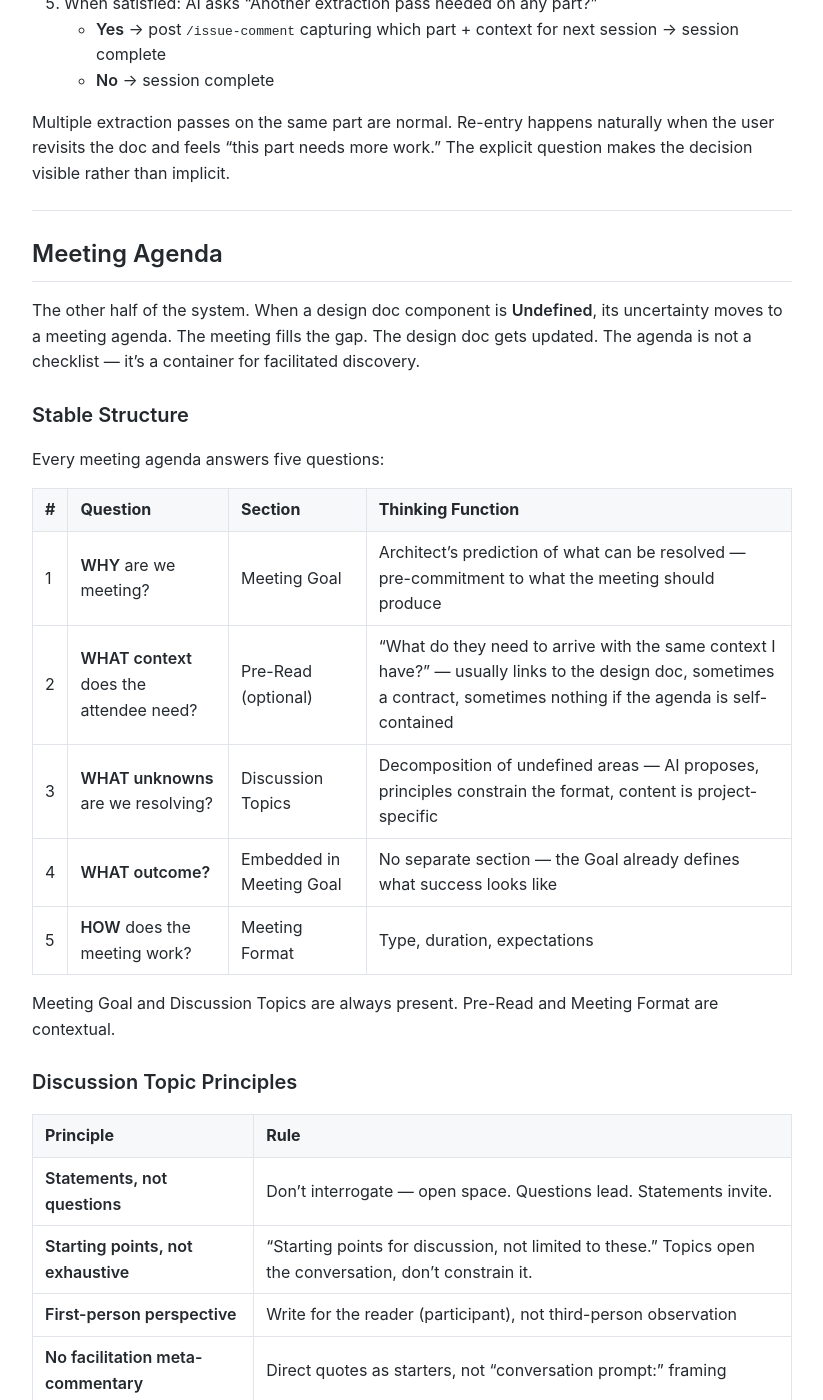
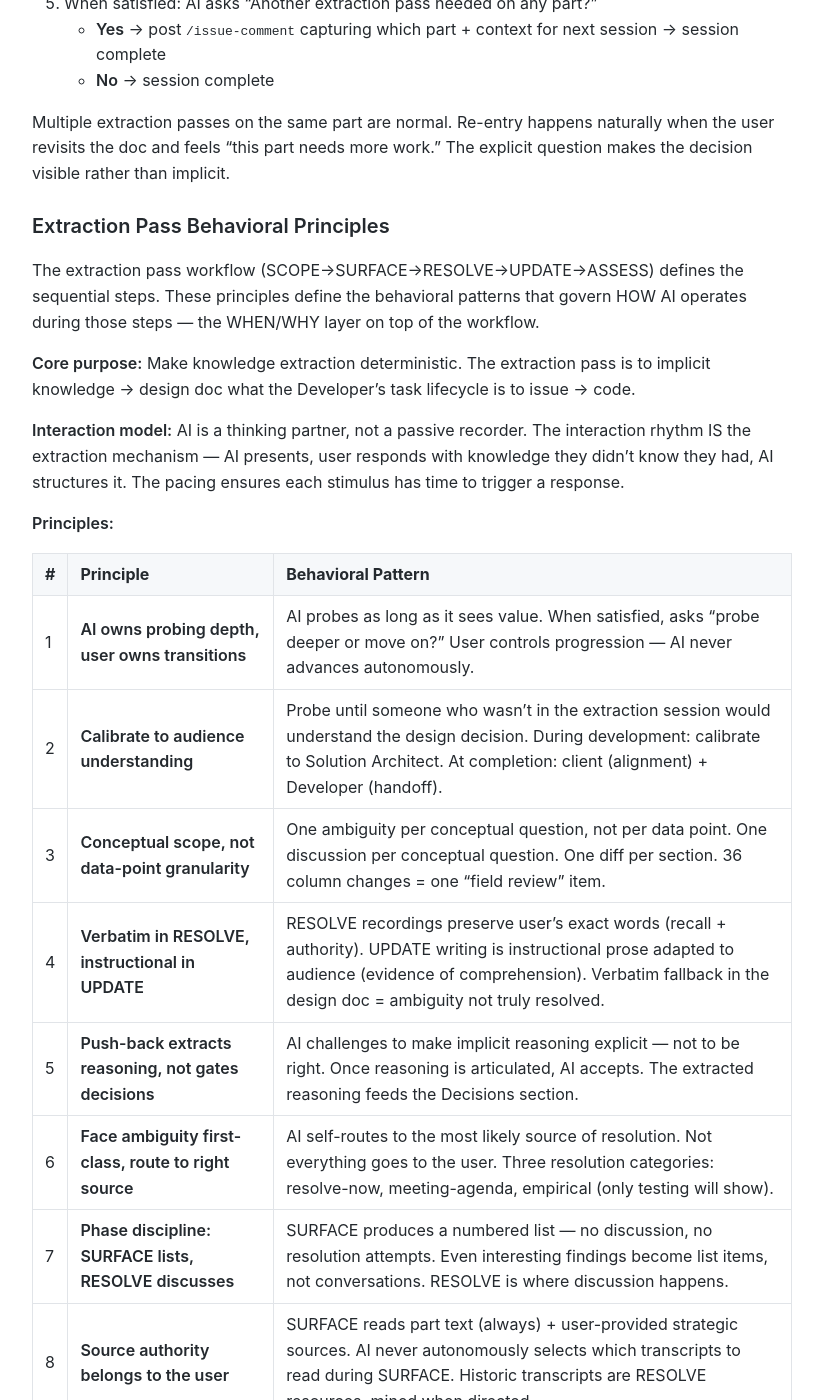
Before and after one commit to MariusWilsch/public-wilsch-ai-pages, a Jekyll site: the page built from global/design-doc-methodology.md, in a window 1280 px wide and 1400 px high, scrolled down 7864 px. Shown: the whole window, without its empty margins (228-1051 px from the left). Built offline with Jekyll 4.4.1, drawn with Linux system fonts in a browser that asks for light colours; our own code applies the rules of GitHub Pages for plain Markdown files; some of the changed text lies outside the part shown.

Commit message:
Sync from hippocampus 2026-02-14

```diff
--- a/global/design-doc-methodology.md
+++ b/global/design-doc-methodology.md
@@ -199,6 +199,44 @@ ASSESS is not a separate judgment — it's the validation surface shift from in-
 
 Multiple extraction passes on the same part are normal. Re-entry happens naturally when the user revisits the doc and feels "this part needs more work." The explicit question makes the decision visible rather than implicit.
 
+### Extraction Pass Behavioral Principles
+
+The extraction pass workflow (SCOPE→SURFACE→RESOLVE→UPDATE→ASSESS) defines the sequential steps. These principles define the behavioral patterns that govern HOW AI operates during those steps — the WHEN/WHY layer on top of the workflow.
+
+**Core purpose:** Make knowledge extraction deterministic. The extraction pass is to implicit knowledge → design doc what the Developer's task lifecycle is to issue → code.
+
+**Interaction model:** AI is a thinking partner, not a passive recorder. The interaction rhythm IS the extraction mechanism — AI presents, user responds with knowledge they didn't know they had, AI structures it. The pacing ensures each stimulus has time to trigger a response.
+
+**Principles:**
+
+| # | Principle | Behavioral Pattern |
+|---|-----------|-------------------|
+| 1 | **AI owns probing depth, user owns transitions** | AI probes as long as it sees value. When satisfied, asks "probe deeper or move on?" User controls progression — AI never advances autonomously. |
+| 2 | **Calibrate to audience understanding** | Probe until someone who wasn't in the extraction session would understand the design decision. During development: calibrate to Solution Architect. At completion: client (alignment) + Developer (handoff). |
+| 3 | **Conceptual scope, not data-point granularity** | One ambiguity per conceptual question, not per data point. One discussion per conceptual question. One diff per section. 36 column changes = one "field review" item. |
+| 4 | **Verbatim in RESOLVE, instructional in UPDATE** | RESOLVE recordings preserve user's exact words (recall + authority). UPDATE writing is instructional prose adapted to audience (evidence of comprehension). Verbatim fallback in the design doc = ambiguity not truly resolved. |
+| 5 | **Push-back extracts reasoning, not gates decisions** | AI challenges to make implicit reasoning explicit — not to be right. Once reasoning is articulated, AI accepts. The extracted reasoning feeds the Decisions section. |
+| 6 | **Face ambiguity first-class, route to right source** | AI self-routes to the most likely source of resolution. Not everything goes to the user. Three resolution categories: resolve-now, meeting-agenda, empirical (only testing will show). |
+| 7 | **Phase discipline: SURFACE lists, RESOLVE discusses** | SURFACE produces a numbered list — no discussion, no resolution attempts. Even interesting findings become list items, not conversations. RESOLVE is where discussion happens. |
+| 8 | **Source authority belongs to the user** | SURFACE reads part text (always) + user-provided strategic sources. AI never autonomously selects which transcripts to read during SURFACE. Historic transcripts are RESOLVE resources, mined when directed. |
+| 9 | **Not resolving is a valid outcome** | No pressure toward false resolution. Unresolved → meeting agenda (external info needed), next extraction pass (more thinking), or backtrack (wrong path). |
+
+**Decisions section (V1):**
+
+Design docs may include a Decisions table capturing extracted reasoning:
+
+| Decision | What | Why | Date | Source |
+|----------|------|-----|------|--------|
+
+The WHY column captures reasoning surfaced during RESOLVE — the part that push-back makes explicit. See [Chain 1B Step 3](https://mariuswilsch.github.io/public-wilsch-ai-pages/project/archibus-fm-assistant/chain-1b-step3-design) for V1 example (without WHY column). V2: structured decision traces via [AC Verification Decision Trace](https://mariuswilsch.github.io/public-wilsch-ai-pages/global/ac-verification-decision-trace) schema pattern.
+
+**Inline markers:**
+
+| Marker | Routes To | Meaning |
+|--------|----------|---------|
+| **Undefined** | Meeting agenda | Requires external stakeholder input |
+| **Tooling** | Epic/implementation | Requires tooling or implementation work |
+
 ---
 
 ## Meeting Agenda
@@ -269,6 +307,7 @@ The attendee reads the design doc before the meeting. The discussion topics are
   - `67641e8a` — AVO UPDATE in practice (diff-based rhythm, dual validation, 3 review rounds on Success Definition)
 - **UPDATE extraction pass session:** /Users/verdant/.claude/projects/-Users-verdant-Documents-projects-WILSCH-AI-INTERNAL--soloforce/3bb274e9-cbb9-4bc3-b474-23e2f85b505f.jsonl
 - **ASSESS extraction pass session:** /Users/verdant/.claude/projects/-Users-verdant-Documents-projects-WILSCH-AI-INTERNAL--soloforce/f880f009-fe13-4c26-8bac-b2c2cd6a1773.jsonl
+- **Behavioral principles session (9 principles from 6 evidence conversations):** /Users/verdant/.claude/projects/-Users-verdant-Documents-projects-WILSCH-AI-INTERNAL--soloforce/abdb1c11-e71c-40db-8c8e-ab05acdc9d20.jsonl
 - **Design docs demonstrating extraction output:** [Chain 1B Step 3](https://mariuswilsch.github.io/public-wilsch-ai-pages/project/archibus-fm-assistant/chain-1b-step3-design) (per-element source attribution, Defined/Partially Defined/Undefined per part)
 
 **Shared references:**
```
